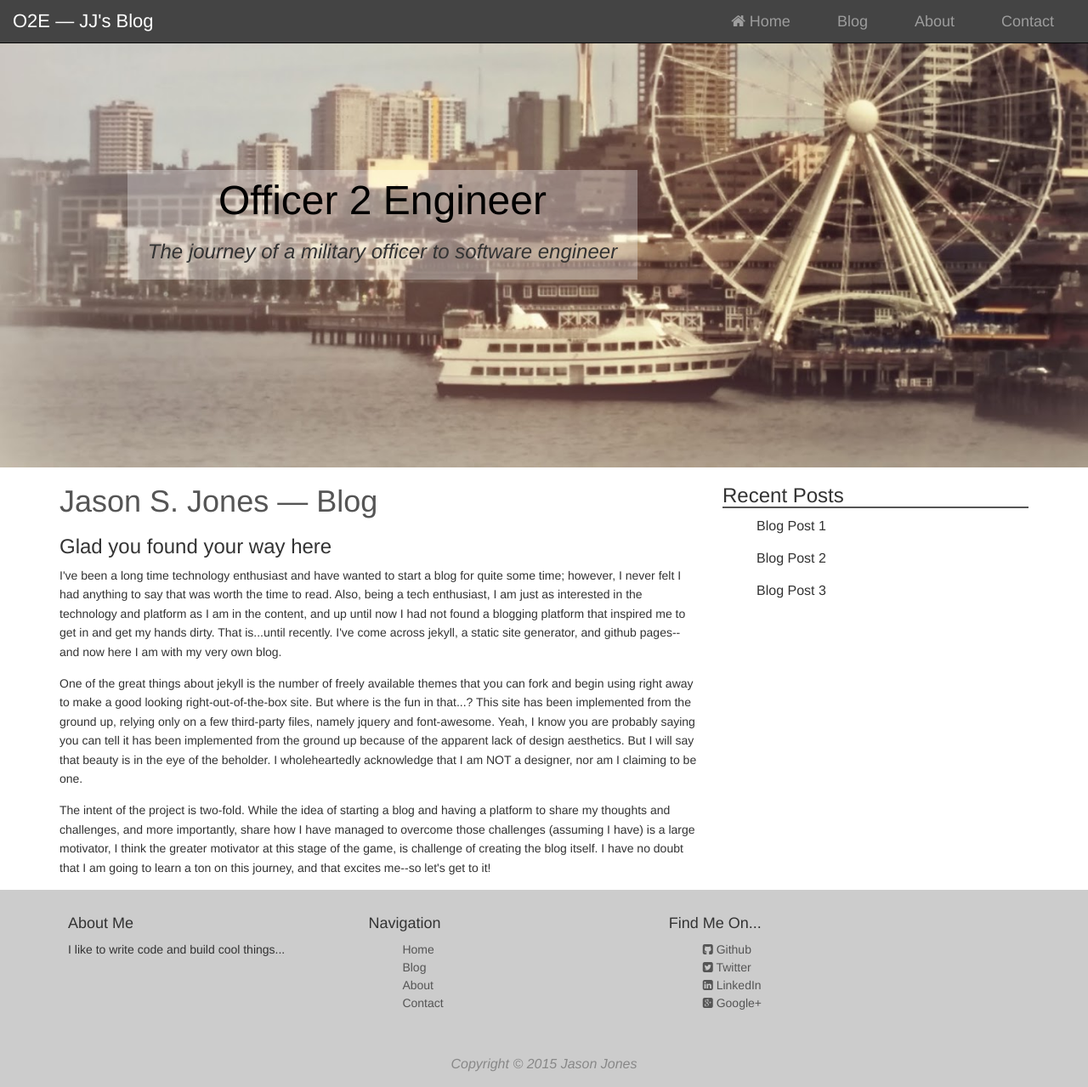
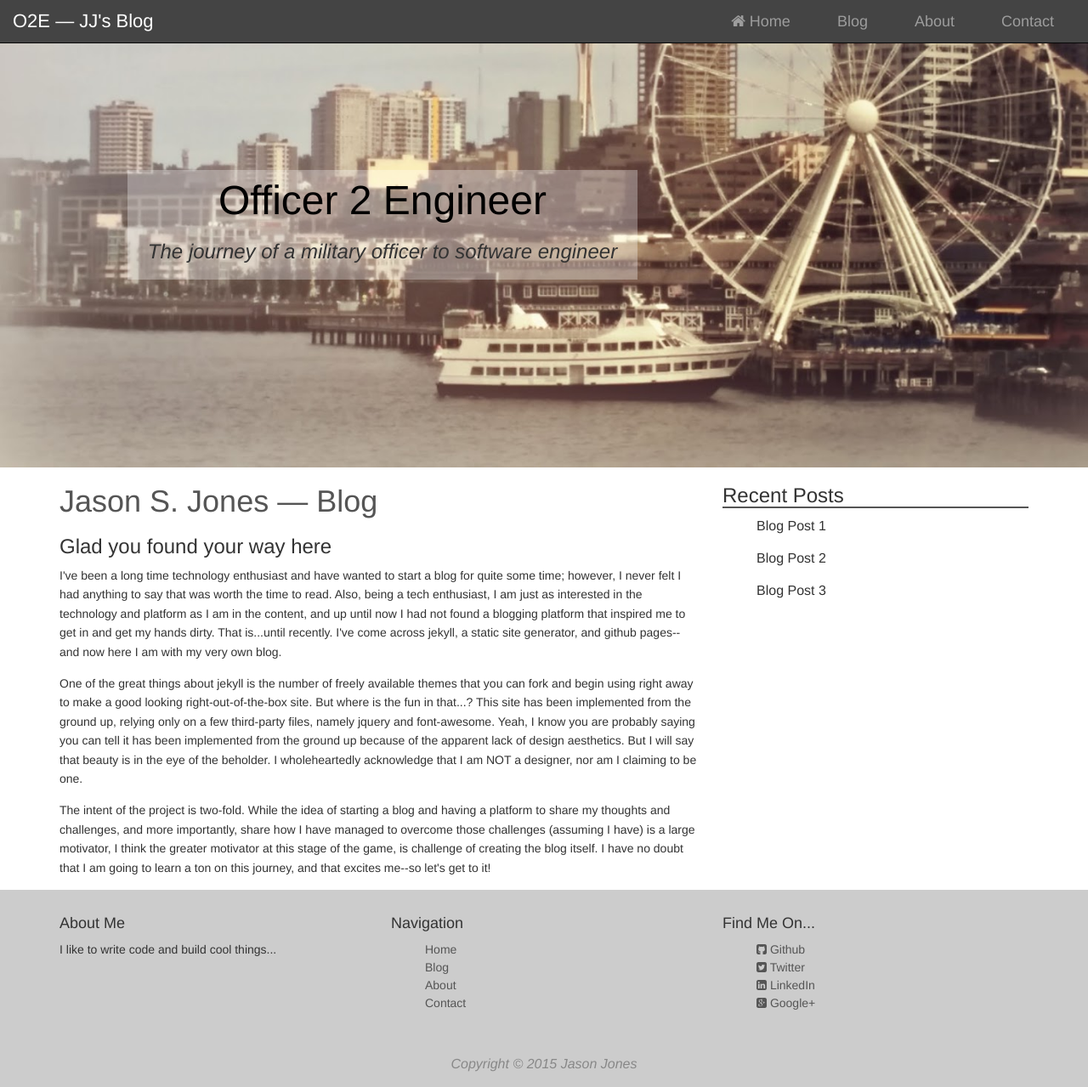
Before and after one commit to jasonsjones/jasonsjones.github.io, a Jekyll site: the page built from index.html, in a window 1280 px wide and 1279 px high. Shown: the whole window at 85% size. Built offline with Jekyll 4.4.1, drawn with Linux system fonts in a browser that asks for light colours.

Commit message:
Refactor footer to use bootstrap

```diff
--- a/_includes/footer.html
+++ b/_includes/footer.html
@@ -1,11 +1,13 @@
 <footer class="footer">
     <div class="container">
-        <section>
+        <div class="row">
+
+            <section class="col-sm-4">
                 <h4>About Me</h4>
                 <p>I like to write code and build cool things...</p>
             </section>
 
-        <section>
+            <section class="col-sm-4">
                 <h4>Navigation</h4>
                 <ul class="unstyled">
                     <li><a href="/">Home</a></li>
@@ -15,24 +17,31 @@
                 </ul>
             </section>
 
-        <section>
+            <section class="col-sm-4">
                 <h4>Find Me On...</h4>
                 <ul>
-                <li><a href="https://github.com/jasonsjones">
+                    <li>
+                        <a href="https://github.com/jasonsjones">
                             <i class="fa fa-github-square"></i> Github</a>
                     </li>
-                <li><a href="https://twitter.com/jsj0nes">
+                    <li>
+                        <a href="https://twitter.com/jsj0nes">
                             <i class="fa fa-twitter-square"></i> Twitter</a>
                     </li>
-                <li><a href="https://www.linkedin.com/">
+                    <li>
+                        <a href="https://www.linkedin.com/">
                             <i class="fa fa-linkedin-square"></i> LinkedIn</a>
                     </li>
-                <li><a href="https://plus.google.com/+JasonJones96">
+                    <li>
+                        <a href="https://plus.google.com/+JasonJones96">
                             <i class="fa fa-google-plus-square"></i> Google+</a>
                     </li>
                 </ul>
             </section>
+        </div>
 
+        <div class="row">
             <p class="copyright">Copyright &copy; 2015 Jason Jones</p>
         </div>
+    </div>
 </footer>
```
Lines whose indentation alone changed are shown as unchanged.
